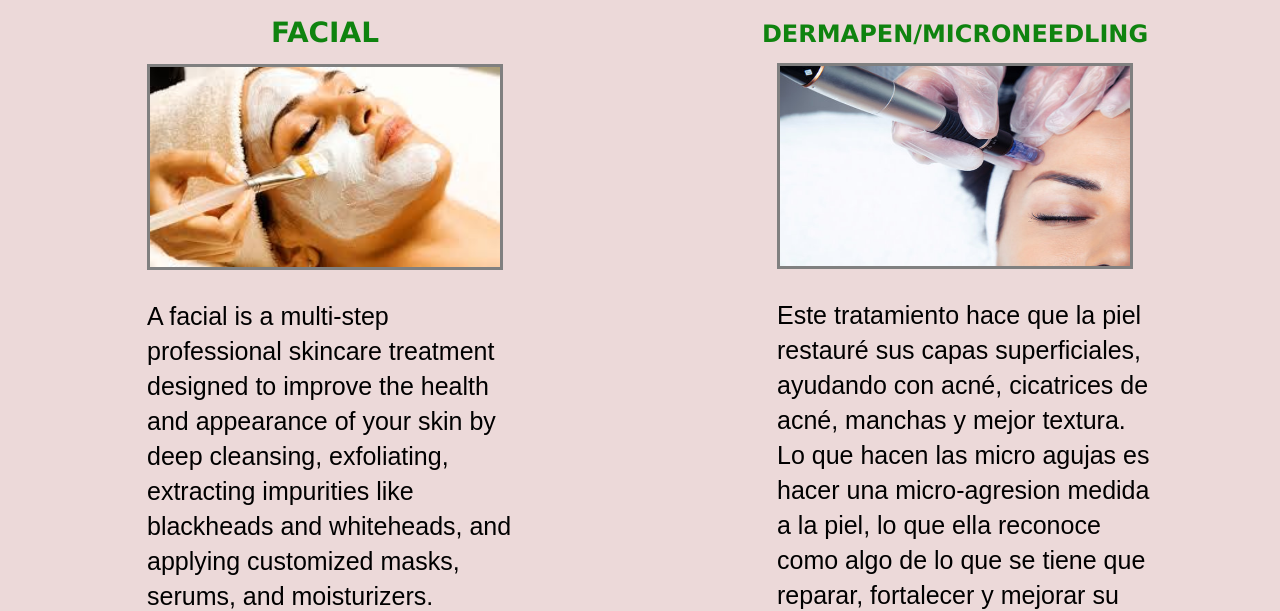
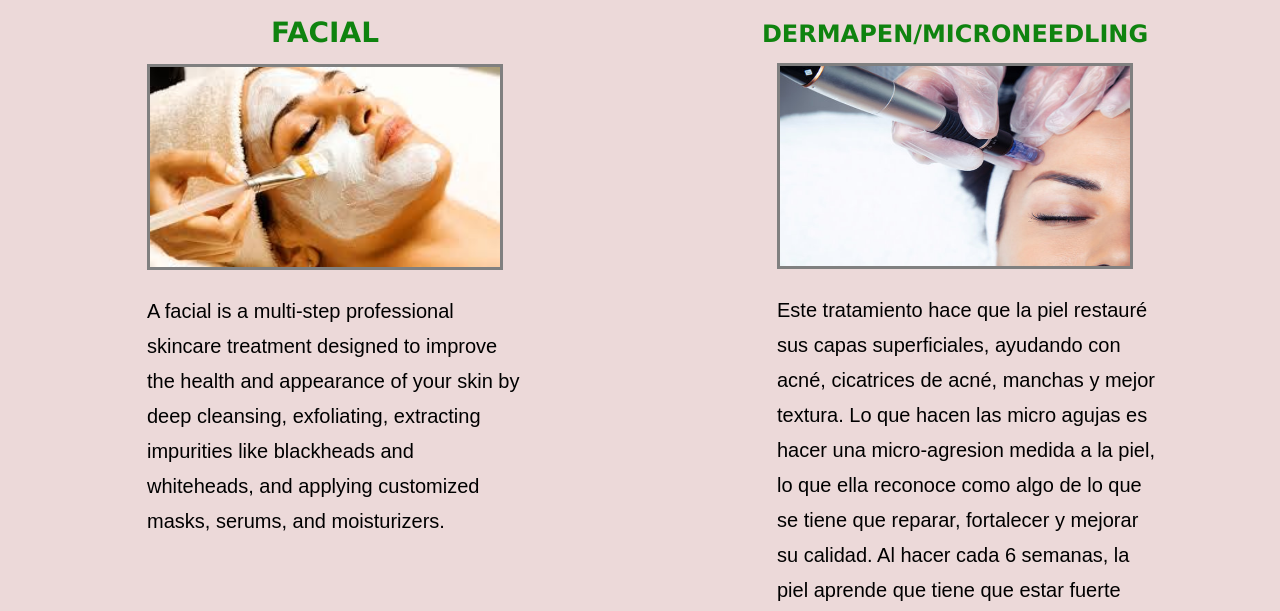
Before and after one commit to marcosalas153-cmd/PomaresWebsite, a plain HTML site: page index.html in a window 1280 px wide. Shown: the part 348-959 px from the top of the page. Drawn offline with Linux system fonts and the light colour scheme.

Commit message:
Update general.css

```diff
--- a/styles/general.css
+++ b/styles/general.css
@@ -158,7 +158,7 @@
 .content-description{
 
   line-height: 35px;
-  font-size: 25px;
+  font-size: 20px;
   color: black;
   word-break: none;
   font-family: Arial, Helvetica, sans-serif;
@@ -216,7 +216,7 @@
   font-size: 30px;
   color: black;
   max-width: 1200px;
-
+  text-align: left;
 
   border: 1px solid black;
   padding: 10px;
```
